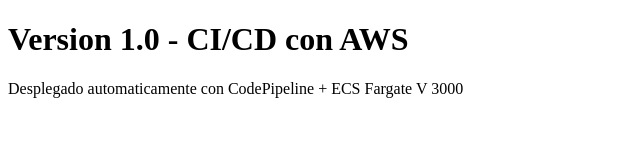
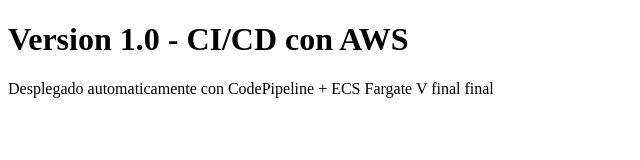
Before and after one commit to luiszlopezs/app-devops, a plain HTML site: page index.html in a window 1280 px wide. Shown: the full height of the page, 0-640 px from the left. Drawn offline with Linux system fonts and the light colour scheme.

Commit message:
prueba 12

```diff
--- a/index.html
+++ b/index.html
@@ -5,6 +5,6 @@
 </head>
 <body>
   <h1>Version 1.0 - CI/CD con AWS</h1>
-  <p>Desplegado automaticamente con CodePipeline + ECS Fargate V 3000</p>
+  <p>Desplegado automaticamente con CodePipeline + ECS Fargate V final final</p>
 </body>
 </html>
```
